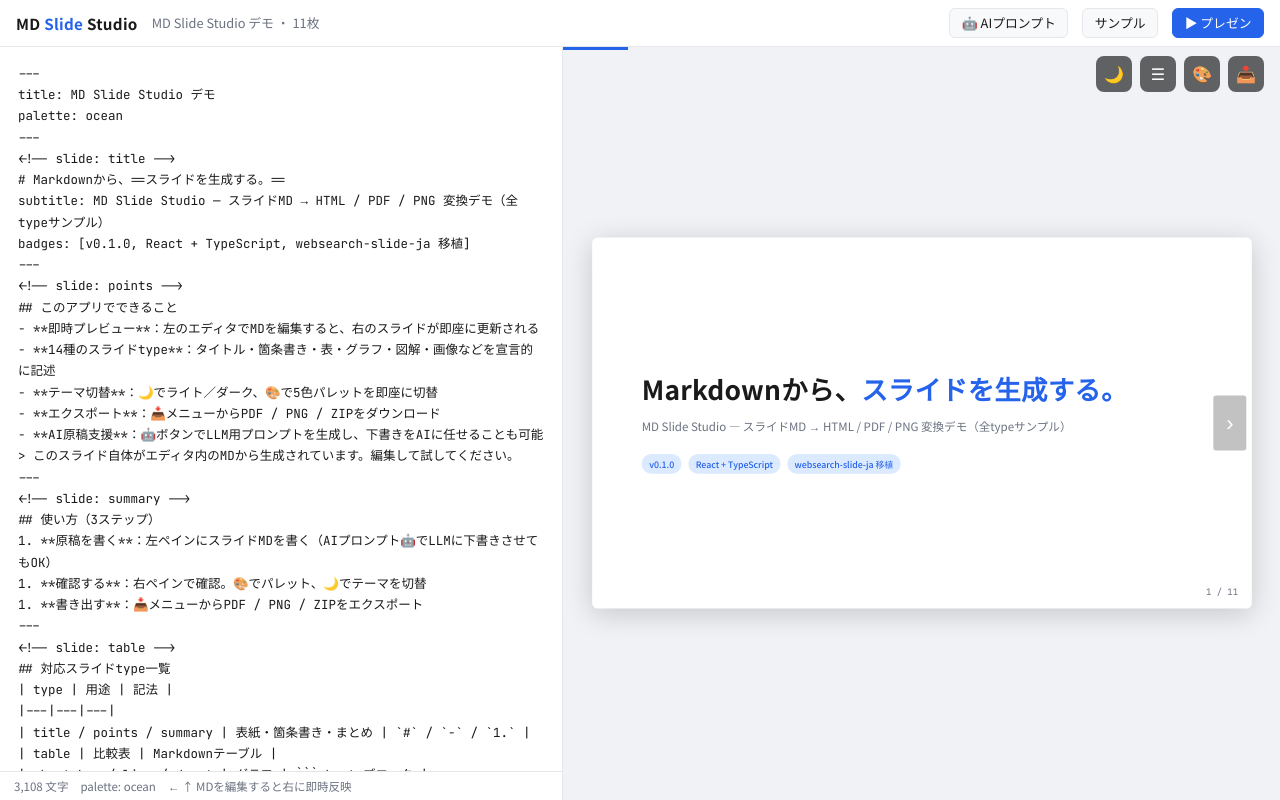
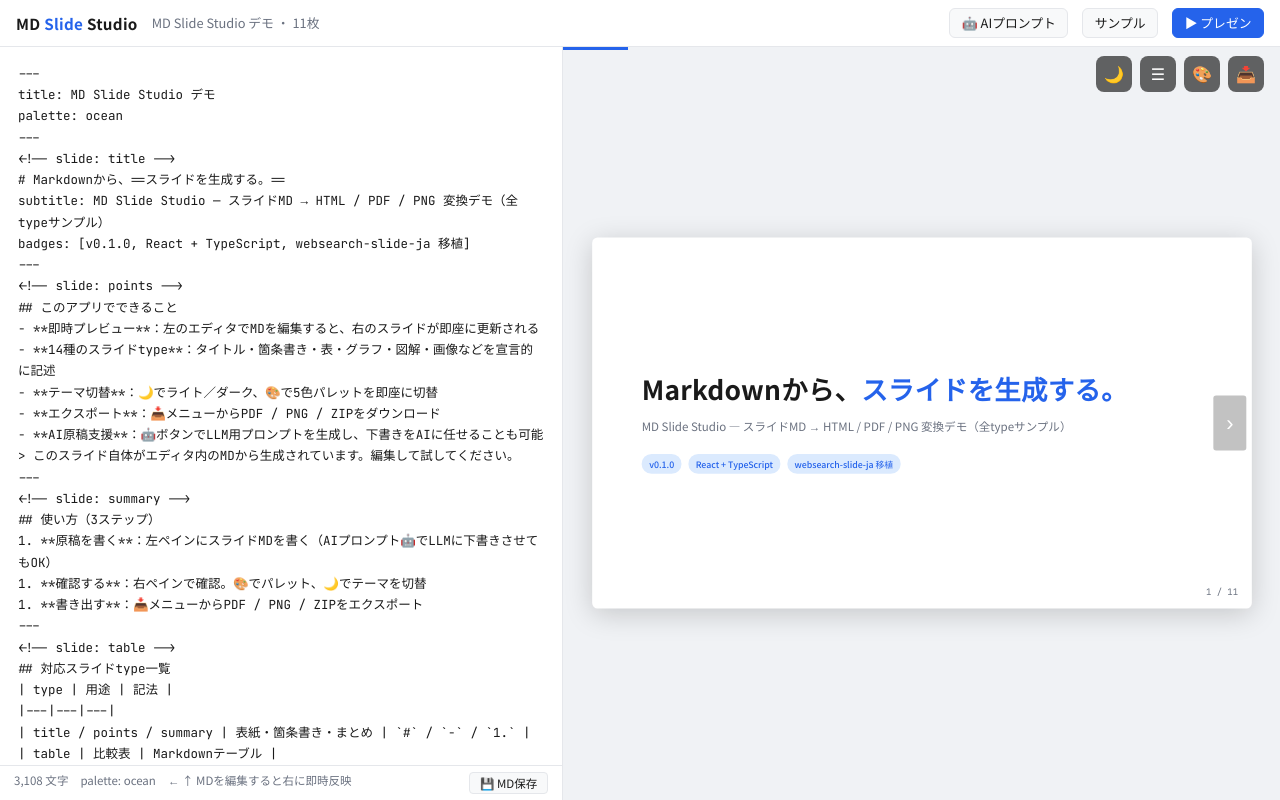
Before and after one commit to sgtao/md-slide-studio, a React (Vite) app: page / in a window 1280 px wide. Built offline with nearby package versions, Linux system fonts and the light colour scheme.

Commit message:
feat:add export markdown by MD save button

```diff
--- a/src/App.tsx
+++ b/src/App.tsx
@@ -183,6 +183,9 @@
               <span>{md.length.toLocaleString()} 文字</span>
               <span>palette: {palette}</span>
               <span>← ↑ MDを編集すると右に即時反映</span>
+              <button className="status-save-btn" onClick={doMd} title="スライドMDをダウンロード">
+                💾 MD保存
+              </button>
             </div>
           </div>
         )}
--- a/src/export/exporters.ts
+++ b/src/export/exporters.ts
@@ -62,6 +62,19 @@
 
 const sanitize = (s: string) => s.replace(/[\\/:*?"<>|]/g, '_').slice(0, 60);
 
+/** タイムスタンプ文字列 YYMMDDhhmmss を生成 */
+function timestamp(): string {
+  const now = new Date();
+  return [
+    String(now.getFullYear()).slice(2),
+    String(now.getMonth() + 1).padStart(2, '0'),
+    String(now.getDate()).padStart(2, '0'),
+    String(now.getHours()).padStart(2, '0'),
+    String(now.getMinutes()).padStart(2, '0'),
+    String(now.getSeconds()).padStart(2, '0'),
+  ].join('');
+}
+
 /** 現在スライドをPNGダウンロード */
 export async function exportToPng(slideEl: HTMLElement, deckTitle: string, index: number) {
   try {
@@ -95,10 +108,10 @@
   }
 }
 
-/** スライドMD（原稿）自体のダウンロード */
+/** スライドMD（原稿）自体のダウンロード（タイムスタンプ付きファイル名） */
 export function exportMarkdown(md: string, deckTitle: string) {
-  downloadBlob(
-    new Blob([md], { type: 'text/markdown;charset=utf-8' }),
-    `${sanitize(deckTitle)}-slides.md`,
-  );
+  const ts = timestamp();
+  const safeName = sanitize(deckTitle);
+  const filename = safeName ? `MD-${ts}_Slide-${safeName}.md` : `MD-${ts}_Slide.md`;
+  downloadBlob(new Blob([md], { type: 'text/markdown;charset=utf-8' }), filename);
 }
--- a/src/theme/app.css
+++ b/src/theme/app.css
@@ -107,6 +107,27 @@
   border-top: 1px solid var(--border);
   display: flex;
   gap: 12px;
+}
+/* ─── エディタ内 MD保存ボタン（v0.1.2 追加） ─── */
+.status-save-btn {
+  margin-left: auto;
+  padding: 2px 10px;
+  font-size: 0.72rem;
+  font-family: inherit;
+  border: 1px solid var(--border);
+  border-radius: 4px;
+  background: var(--bg-surface);
+  color: var(--text-primary);
+  cursor: pointer;
+  transition:
+    background 0.15s,
+    color 0.15s,
+    border-color 0.15s;
+}
+.status-save-btn:hover {
+  background: var(--accent);
+  color: #fff;
+  border-color: var(--accent);
 }
 
 /* ─── 警告パネル ─── */
```
